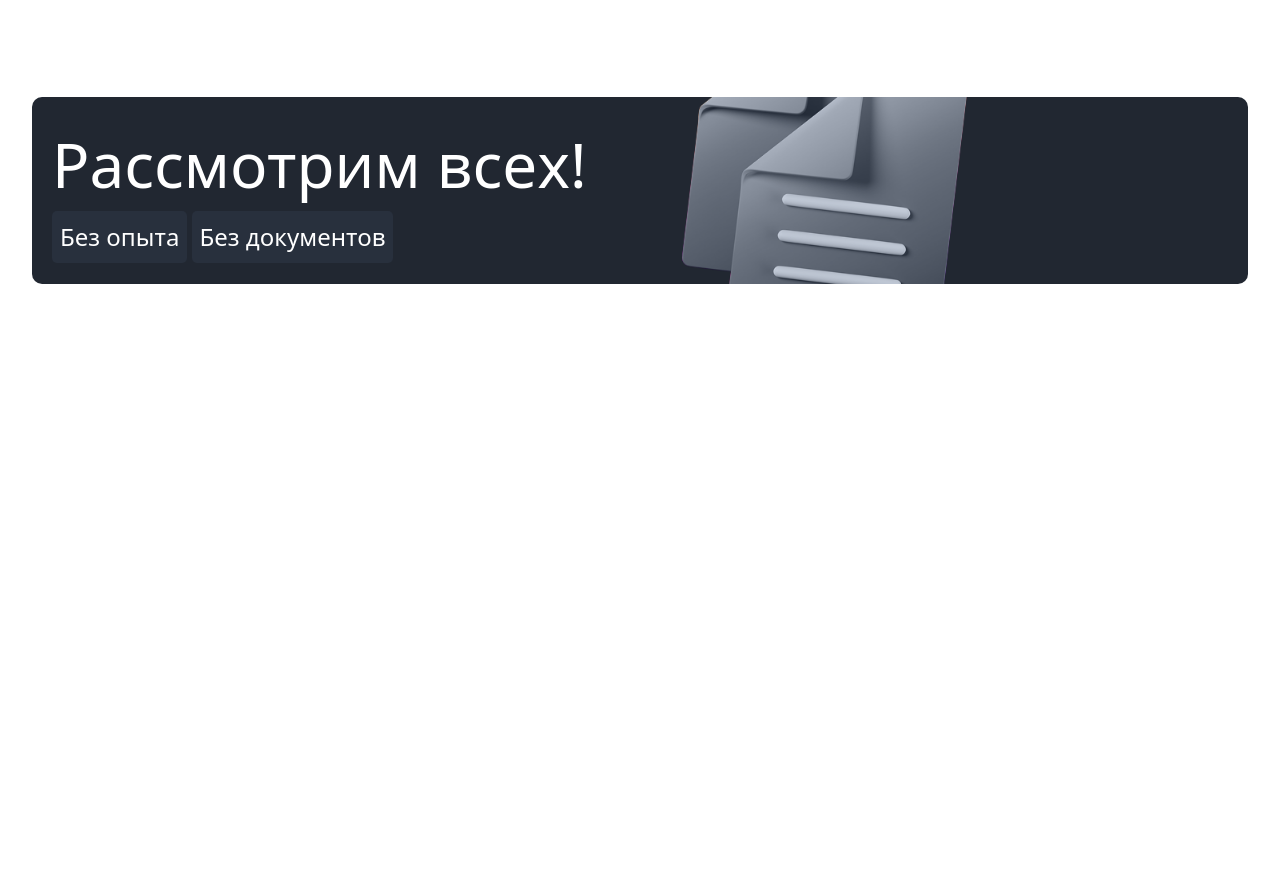
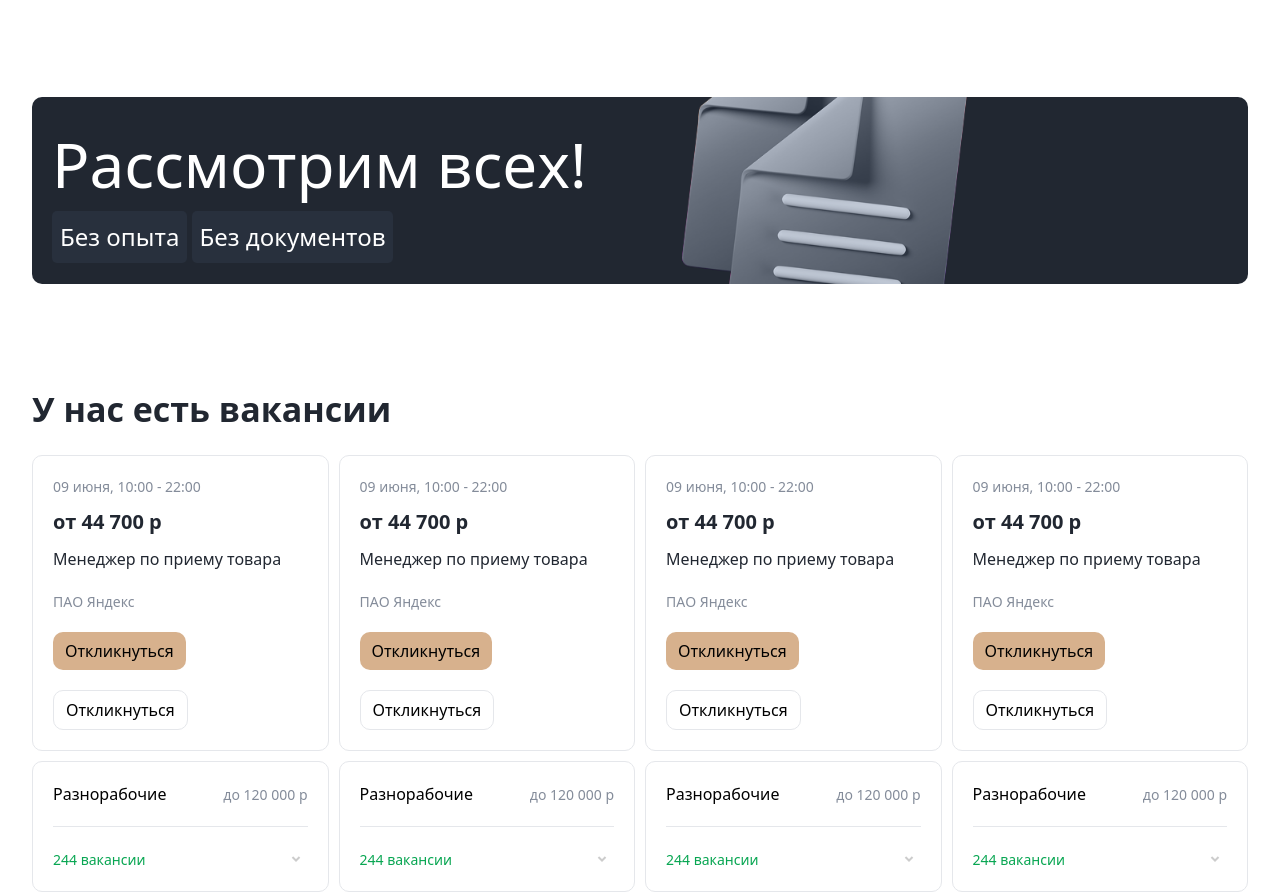
Before and after one commit to MarkMaximus/work, a website: page src/index.html in a window 1280 px wide. Shown: the part 731-1623 px from the top of the page. Before the commit the page ends 1015 px from the top, so only its background shows below. Drawn offline with nearby package versions, Linux system fonts and the light colour scheme; files that its build step writes are made by us from their sources.

Commit message:
Created Section 3

```diff
--- a/src/index.html
+++ b/src/index.html
@@ -39,5 +39,88 @@
         </article>
         <img src="file.png" alt="" class="w-[40%]">
     </section>
+    <section class="w-[95%] m-auto mt-[100px]">
+        <p class="text-[#212731] text-[34px] font-bold mb-[20px]">У нас есть вакансии</p>
+        <div class="flex items-center justify-between gap-[10px]">
+            <div class="border rounded-[10px] p-[20px] w-[25%]">
+                <p class="text-[14px] text-[#848C9A]">09 июня, 10:00 - 22:00</p>
+                <p class="text-[#212731] text-[20px] font-bold mt-[10px]">от 44 700 р</p>
+                <p class="text-[#212731] mt-[10px]">Менеджер по приему товара</p>
+                <p class="text-[14px] text-[#848C9A] mt-[20px]">ПАО Яндекс</p>
+                <button class="bg-[#D7B18D] px-[12px] py-[7px] rounded-[10px] mt-[20px]">Откликнуться</button>
+                <button class="bg-white px-[12px] py-[7px] rounded-[10px] border mt-[20px]">Откликнуться</button>
+            </div>
+            <div class="border rounded-[10px] p-[20px] w-[25%]">
+                <p class="text-[14px] text-[#848C9A]">09 июня, 10:00 - 22:00</p>
+                <p class="text-[#212731] text-[20px] font-bold mt-[10px]">от 44 700 р</p>
+                <p class="text-[#212731] mt-[10px]">Менеджер по приему товара</p>
+                <p class="text-[14px] text-[#848C9A] mt-[20px]">ПАО Яндекс</p>
+                <button class="bg-[#D7B18D] px-[12px] py-[7px] rounded-[10px] mt-[20px]">Откликнуться</button>
+                <button class="bg-white px-[12px] py-[7px] rounded-[10px] border mt-[20px]">Откликнуться</button>
+            </div>
+            <div class="border rounded-[10px] p-[20px] w-[25%]">
+                <p class="text-[14px] text-[#848C9A]">09 июня, 10:00 - 22:00</p>
+                <p class="text-[#212731] text-[20px] font-bold mt-[10px]">от 44 700 р</p>
+                <p class="text-[#212731] mt-[10px]">Менеджер по приему товара</p>
+                <p class="text-[14px] text-[#848C9A] mt-[20px]">ПАО Яндекс</p>
+                <button class="bg-[#D7B18D] px-[12px] py-[7px] rounded-[10px] mt-[20px]">Откликнуться</button>
+                <button class="bg-white px-[12px] py-[7px] rounded-[10px] border mt-[20px]">Откликнуться</button>
+            </div>
+            <div class="border rounded-[10px] p-[20px] w-[25%]">
+                <p class="text-[14px] text-[#848C9A]">09 июня, 10:00 - 22:00</p>
+                <p class="text-[#212731] text-[20px] font-bold mt-[10px]">от 44 700 р</p>
+                <p class="text-[#212731] mt-[10px]">Менеджер по приему товара</p>
+                <p class="text-[14px] text-[#848C9A] mt-[20px]">ПАО Яндекс</p>
+                <button class="bg-[#D7B18D] px-[12px] py-[7px] rounded-[10px] mt-[20px]">Откликнуться</button>
+                <button class="bg-white px-[12px] py-[7px] rounded-[10px] border mt-[20px]">Откликнуться</button>
+            </div>
+        </div>
+        <div class="flex items-center justify-between gap-[10px] mt-[10px]">
+            <div class="border rounded-[10px] p-[20px] w-[25%]">
+                <div class="flex items-center justify-between">
+                    <p>Разнорабочие</p>
+                    <p class="text-[14px] text-[#848C9A]">до 120 000 р</p>
+                </div>
+                <hr class="mt-[20px] mb-[20px]">
+                <div class="flex items-center justify-between">
+                    <p class="text-[#08A652] text-[14px]">244 вакансии</p>
+                    <img src="downarrow.png" alt="">
+                </div>
+            </div>
+            <div class="border rounded-[10px] p-[20px] w-[25%]">
+                <div class="flex items-center justify-between">
+                    <p>Разнорабочие</p>
+                    <p class="text-[14px] text-[#848C9A]">до 120 000 р</p>
+                </div>
+                <hr class="mt-[20px] mb-[20px]">
+                <div class="flex items-center justify-between">
+                    <p class="text-[#08A652] text-[14px]">244 вакансии</p>
+                    <img src="downarrow.png" alt="">
+                </div>
+            </div>
+            <div class="border rounded-[10px] p-[20px] w-[25%]">
+                <div class="flex items-center justify-between">
+                    <p>Разнорабочие</p>
+                    <p class="text-[14px] text-[#848C9A]">до 120 000 р</p>
+                </div>
+                <hr class="mt-[20px] mb-[20px]">
+                <div class="flex items-center justify-between">
+                    <p class="text-[#08A652] text-[14px]">244 вакансии</p>
+                    <img src="downarrow.png" alt="">
+                </div>
+            </div>
+            <div class="border rounded-[10px] p-[20px] w-[25%]">
+                <div class="flex items-center justify-between">
+                    <p>Разнорабочие</p>
+                    <p class="text-[14px] text-[#848C9A]">до 120 000 р</p>
+                </div>
+                <hr class="mt-[20px] mb-[20px]">
+                <div class="flex items-center justify-between">
+                    <p class="text-[#08A652] text-[14px]">244 вакансии</p>
+                    <img src="downarrow.png" alt="">
+                </div>
+            </div>
+        </div>
+    </section>
 </body>
 </html>
```
